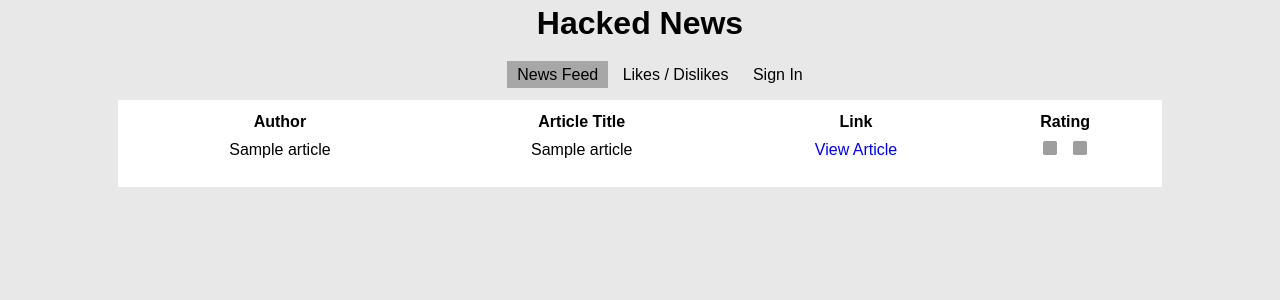
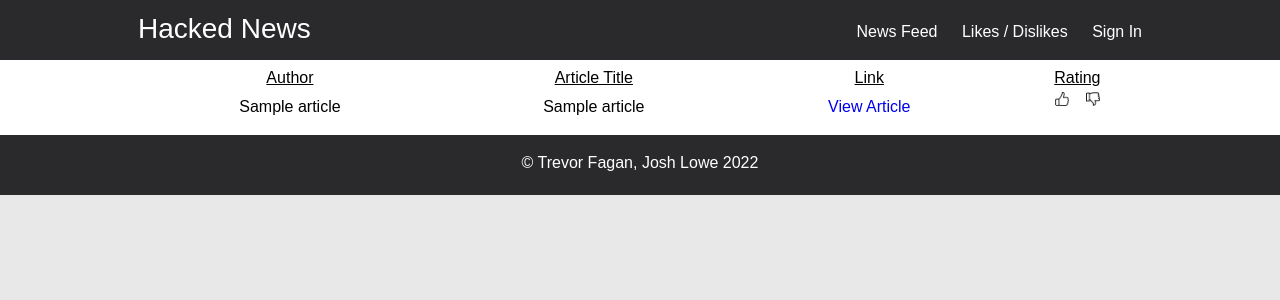
Before and after one commit to joshrlowe/hacked-news, a Flask app: template templates/index.html in a window 1280 px wide. Shown: the top 300 px of the page. Run offline with Flask 2, Linux system fonts and the light colour scheme; the template is opened without the code that fills it: most values are stand-ins (such as "Sample title", 1, 10 or a date in 2020); grey boxes are pictures that could not be loaded.

Commit message:
fixed the UI and made updates

```diff
--- a/hackedNews.py
+++ b/hackedNews.py
@@ -14,7 +14,7 @@ ENV_FILE = find_dotenv()
 if ENV_FILE:
     load_dotenv(ENV_FILE)
 
-app = Flask(__name__, static_folder='static_folder')
+app = Flask(__name__, static_folder='static')
 app.secret_key = env.get("APP_SECRET_KEY")
 
 oauth = OAuth(app)
@@ -37,8 +37,12 @@ db_results = c.fetchall()
 
 @app.route('/')
 def home():
-	res = Response(render_template('index.html'))
+	res = Response(render_template('index.html', data=db_results, session=session.get('user'), pretty=json.dumps(session.get('user'), indent=4)))
 	res.headers['X-Frame-Options'] = 'DENY'
+	res.headers['X-Content-Type-Options'] = 'nosniff'
+	res.headers['X-XSS-Protection'] = 1
+	res.headers['Strict-Transport-Security'] = 'max-age=63072000'
+	res.headers['Content-Security-Policy'] = "default-src 'none'; img-src 'self'; script-src 'self'; style-src 'self'"
 	return res
 
 @app.route("/login")
--- a/hourly_db_update.py
+++ b/hourly_db_update.py
@@ -20,7 +20,7 @@ for article in temp[:10]:
 	responses.append(response.json())
 
 # Remove all of the articles that are older than an hour
-c.execute("DELETE FROM Articles WHERE timestamp < DATETIME('now', '-1 HOUR') AND liked='NULL'")
+c.execute("DELETE FROM Articles WHERE date(timestamp) < date('now', '-1 day') AND liked='NULL'")
 
 # Adding all of the articles to our database
 for article in responses:
--- /dev/null
+++ b/static/styles.css
@@ -0,0 +1,151 @@
+/*
+	CSS STYLE RESET
+*/
+
+html, body, div, span, applet, object, iframe,
+h1, h2, h3, h4, h5, h6, p, blockquote, pre,
+a, abbr, acronym, address, big, cite, code,
+del, dfn, em, img, ins, kbd, q, s, samp,
+small, strike, strong, sub, sup, tt, var,
+b, u, i, center,
+dl, dt, dd, ol, ul, li,
+fieldset, form, label, legend,
+table, caption, tbody, tfoot, thead, tr, th, td,
+article, aside, canvas, details, embed,
+figure, figcaption, footer, header, hgroup,
+menu, nav, output, ruby, section, summary,
+time, mark, audio, video {
+	margin: 0;
+	padding: 0;
+	border: 0;
+	font-size: 100%;
+	font: inherit;
+	vertical-align: baseline;
+}
+/* HTML5 display-role reset for older browsers */
+article, aside, details, figcaption, figure,
+footer, header, hgroup, menu, nav, section {
+	display: block;
+}
+body {
+	line-height: 1;
+}
+ol, ul {
+	list-style: none;
+}
+blockquote, q {
+	quotes: none;
+}
+blockquote:before, blockquote:after,
+q:before, q:after {
+	content: '';
+	content: none;
+}
+table {
+	border-collapse: collapse;
+	border-spacing: 0;
+}
+
+/* OUR CSS */
+body {
+	background-color: #E8E8E8;
+	font-family: 'Arial';
+}
+
+#menu {
+	background-color: #2A2A2C;
+	width: 100%;
+	height: 60px;
+	position: fixed;
+}
+
+#menu h1 {
+        margin: 0;
+        padding: 0;
+        padding: 5px 10px 10px 10px;
+        font-size: 28px;
+        color: #FFF;
+        float: left;
+}
+
+#menu_container {
+	width: 80%;
+	margin: 0 auto;
+	padding: 10px 0 10px 0;
+}
+
+#menu ul {
+	float: right;
+	display: inline;
+	padding-top: 14px;
+}
+
+#menu ul li {
+	list-style-type: none;
+	display: inline-block;
+}
+
+#menu ul li a {
+	padding: 5px 10px;
+	color: #FFF;
+	text-decoration: none;
+}
+
+#menu ul li a:hover {
+	color: #B2B2B2;
+}
+
+#main_content {
+	width: 100%;
+	margin: 0 auto;
+	height: auto;
+	background-color: #FFF;
+	padding: 10px;
+	padding-top: 70px;
+	text-align: center;
+}
+
+#main_content a {
+	text-decoration: none;
+}
+
+#main_content img {
+	width: 14px;
+	height: 14px;
+	padding: 6px;
+	border-radius: 30%;
+}
+
+#like_button img:hover {
+	background-color: green;
+}
+
+#dislike_button img:hover {
+	background-color: red;
+}
+
+#main_content table {
+	width: 80%;
+	margin: 0 auto;
+}
+
+#main_content th {
+	text-decoration: underline;
+}
+
+#main_content tr {
+	padding: 5px;
+}
+
+#main_content td {
+	padding-bottom: 10px;
+}
+
+#footer {
+	width: 100%;
+	text-align: center;
+	height: 40px;
+	background-color: #2A2A2C;
+	color: #FFF;
+	padding-top: 20px;
+}
--- a/templates/index.html
+++ b/templates/index.html
@@ -3,18 +3,19 @@
 
 <head>
 	<title>Hacked News</title>
-	<link rel="icon" href="https://cdn-icons-png.flaticon.com/512/3059/3059997.png" />
+	<link rel="icon" href={{ url_for('static', filename='favicon.png') }} />
+	<link rel="stylesheet" href={{ url_for('static', filename='styles.css') }} />
 </head>
 
 <body>
 
-<div id="top_menu">
-	<h1>Hacked News</h1>
-</div>
 
 <div id="menu">
+	<div id="menu_container">
+	<h1>Hacked News</h1>
+
         <ul>
-                <li><a style="background-color: #A8A7A7" href="/">News Feed</a></li>
+                <li><a href="/">News Feed</a></li>
                 <li><a href="/likes">Likes / Dislikes</a></li>
 		{% if session %}
 		        <li><a href="/account">My Account</a></li>
@@ -23,6 +24,7 @@
 			<li><a href="/login">Sign In</a></li>
 		{% endif %}
         </ul>
+	</div>
 </div>
 
 <div id="main_content">
@@ -38,99 +40,16 @@
 			<tr>
 				<td>{{ article[1] }}</td>
 				<td>{{ article[2] }}</td>
-				<td><a style="text-decoration: none" href={{ article[3] }} target="blank">View Article</a></td>
-				<td><span id="like_button"><img src="https://cdn-icons-png.flaticon.com/512/126/126473.png" /></span>
-			    	<span id="dislike_button"><img src="https://cdn-icons-png.flaticon.com/512/880/880561.png"/></span></td>
+				<td><a href={{ article[3] }} target="blank">View Article</a></td>
+				<td><span id="like_button"><img src={{ url_for('static', filename='thumbs_up.png') }} /></span>
+			    	<a><span id="dislike_button"><img src={{ url_for('static', filename='thumbs_down.png') }} /></span></a></td>
 			</tr>
 		{% endfor %}
 	</table>
 </div>
 
+<div id="footer">
+	<p>&copy Trevor Fagan, Josh Lowe 2022</p>
+</div>
+
 </body>
-
-<style>
-body {
-	margin: 0;
-	padding: 0;
-	background-color: #E8E8E8;
-	font-family: 'Arial';
-}
-
-#top_menu {
-	top: 0;
-        position: fixed;
-        width: 100%;
-        height: 50px;
-        background-color: #E8E8E8;
-	text-align: center;
-}
-
-#menu {
-	top: 50px;
-	position: fixed;
-	width: 100%;
-	height: 50px;
-	background-color: #E8E8E8;
-	text-align: center;
-}
-
-#top_menu h1 {
-	margin: 0;
-	padding: 0;
-	padding: 5px 10px 10px 10px;
-}
-
-#menu ul li {
-	list-style-type: none;
-	display: inline-block;
-}
-
-#menu ul li a {
-	text-decoration: none;
-	padding: 5px 10px;
-	color: black;
-}
-
-#menu ul li a:hover {
-	color: #002040;
-}
-
-#main_content {
-	width: 80%;
-	margin: 0 auto;
-	height: auto;
-	background-color: #FFF;
-	margin-top: 100px;
-	padding: 10px;
-}
-
-#main_content img {
-	width: 14px;
-	height: 14px;
-	padding: 6px;
-	border-radius: 30%;
-}
-
-#like_button img:hover {
-	background-color: green;
-}
-
-#dislike_button img:hover {
-	background-color: red;
-}
-
-#main_content table {
-	width: 100%;
-}
-
-#main_content tr {
-	padding: 5px;
-	text-align: center;
-}
-
-#main_content td {
-	padding-bottom: 10px;
-}
-</style>
-
-</html>
```
Also changed, not shown: templates/account.html (+2 -89 lines), templates/likes.html (+6 -92 lines), static/favicon.png (added), static/thumbs_down.png (added), static/thumbs_up.png (added), users.db.
